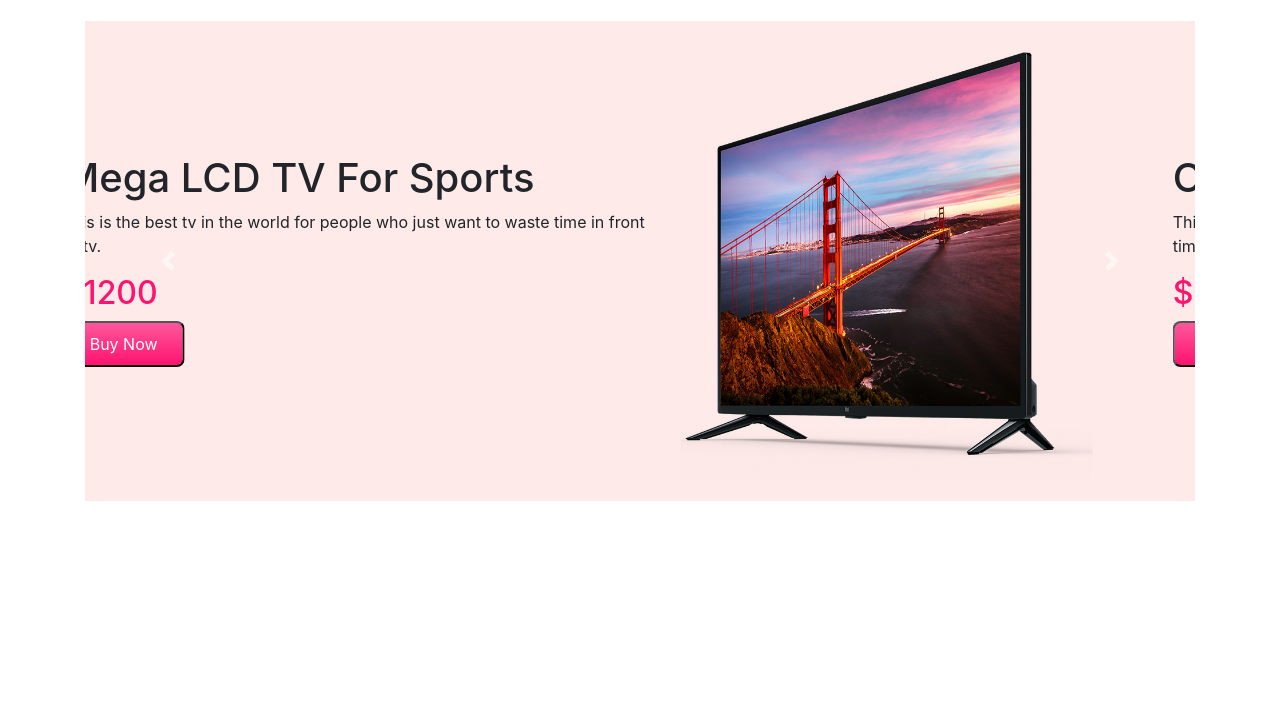
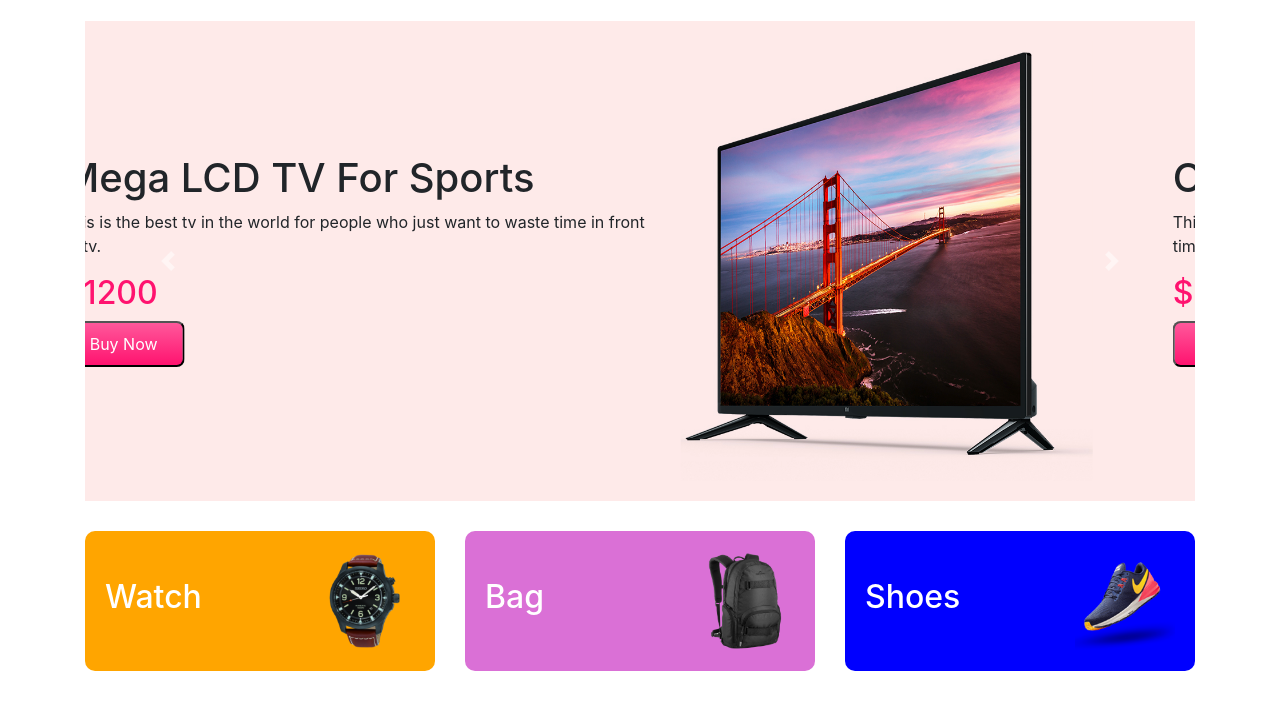
Before and after one commit to rubel306/panda-commerce-html, a plain HTML site: page index.html in a window 1280 px wide. Shown: the part 66-776 px from the top of the page. Drawn offline with nearby package versions, Linux system fonts and the light colour scheme.

Commit message:
Categories section done

```diff
--- a/css/style.css
+++ b/css/style.css
@@ -16,3 +16,19 @@
 .price{
     color: #FF136F;
 }
+.single-cat{
+    padding: 20px;
+    border-radius: 10px;
+}
+.single-cat img{
+    width: 100px;
+}
+.cat1-bg{
+    background-color: #FFA500;
+}
+.cat2-bg{
+    background-color: #DA70D6;
+}
+.cat3-bg{
+    background-color: #0000FF;
+}
--- a/index.html
+++ b/index.html
@@ -101,6 +101,33 @@
     </div>
     <!-- Carousel Section end -->
 
+    <!-- Categories section start -->
+    <section class="categories">
+        <div class="container">
+            <div class="row">
+                <div class="col-md-4">
+                    <div class="single-cat cat1-bg text-white d-flex align-items-center justify-content-between">
+                        <h2>Watch</h2>
+                        <img src="images/categories/watch.png" alt="" class="img-fluid">
+                    </div>
+                </div>
+                <div class="col-md-4">
+                    <div class="single-cat cat2-bg text-white d-flex align-items-center justify-content-between">
+                        <h2>Bag</h2>
+                        <img src="images/categories/bag.png" alt="" class="img-fluid">
+                    </div>
+                </div>
+                <div class="col-md-4">
+                    <div class="single-cat cat3-bg text-white d-flex align-items-center justify-content-between">
+                        <h2>Shoes</h2>
+                        <img src="images/categories/shoes.png" alt="" class="img-fluid">
+                    </div>
+                </div>
+            </div>
+        </div>
+    </section>
+    <!-- Categories section end -->
+
 
 
 
```
